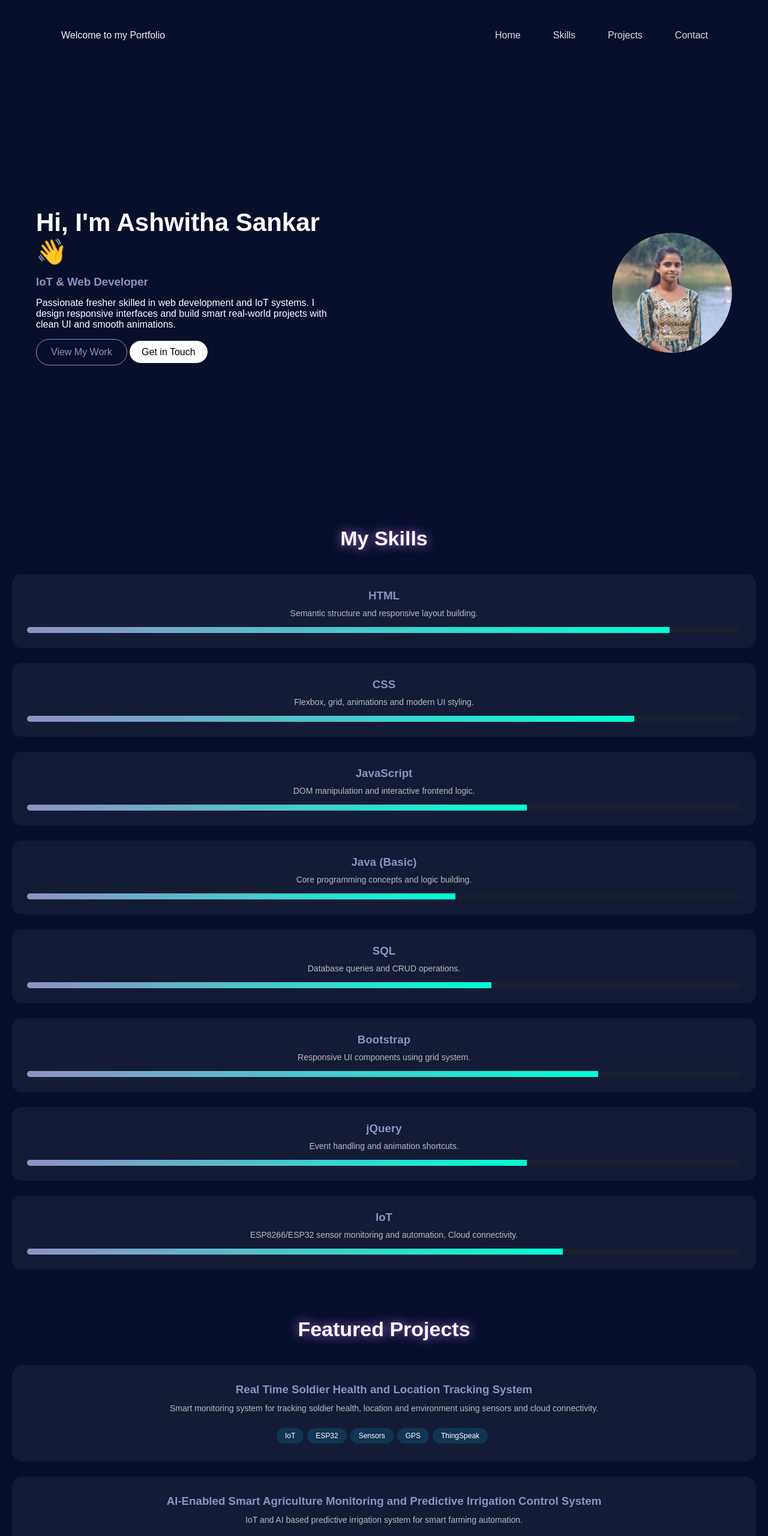
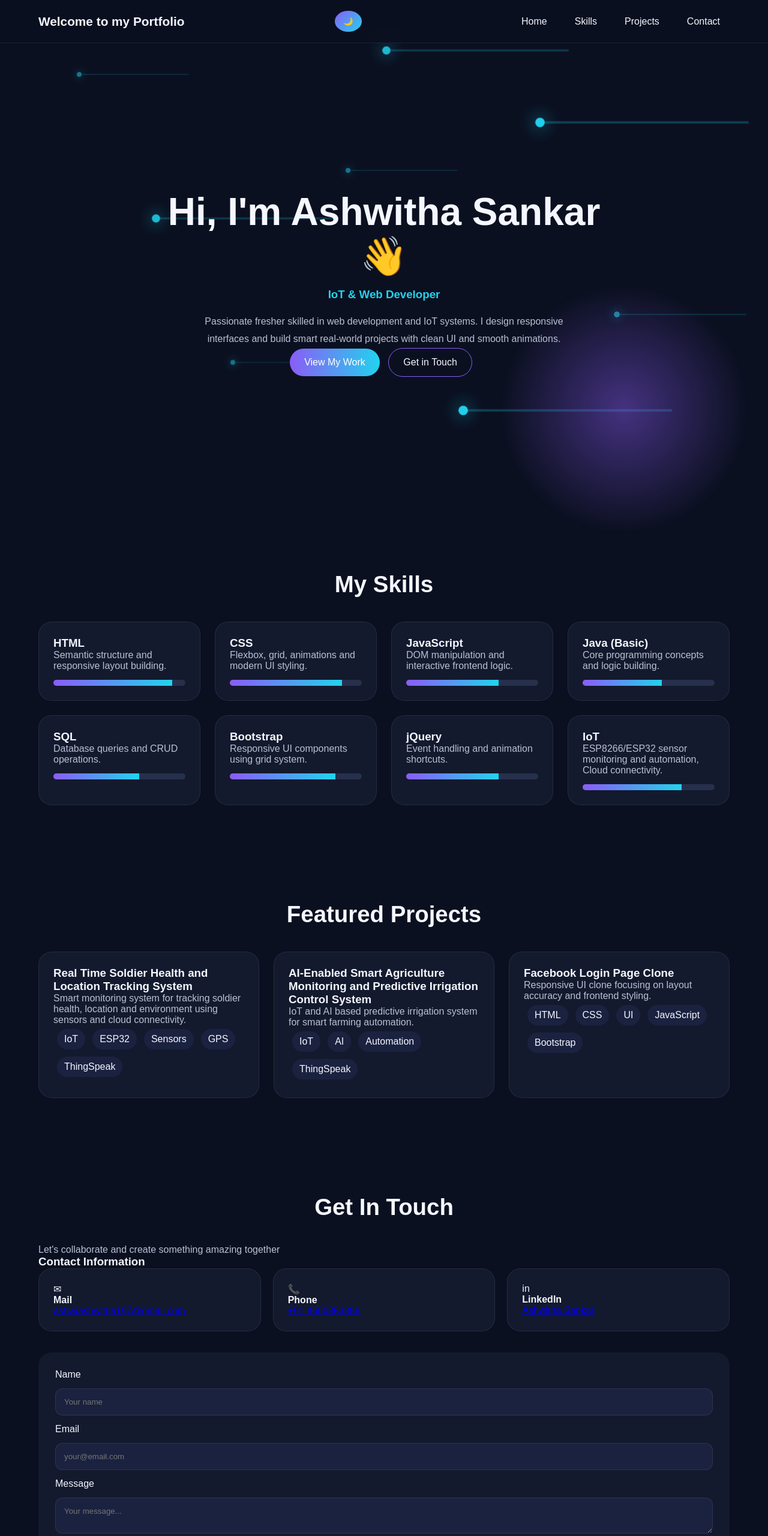
Before and after one commit to ashwithasankar/Ashwitha-Portfolio, a plain HTML site: page index.html in a window 1280 px wide. Shown: the top 2560 px of the page at 60% size. Drawn offline with nearby package versions, Linux system fonts and the light colour scheme.

Commit message:
Portfolio Final Update

```diff
--- a/index.html
+++ b/index.html
@@ -4,19 +4,29 @@
 <meta charset="UTF-8">
 <meta name="viewport" content="width=device-width, initial-scale=1.0" >
 <title>Ashwitha's Portfolio</title>
-<link rel="stylesheet" href="style.css">
+<link rel="stylesheet" href="style-modern.css">
 
 </head>
 
 <body class="bg-dark">
-
 <!-- NAVBAR-->
+ <div class="circuit-bg">
+    <span></span>
+    <span></span>
+    <span></span>
+    <span></span>
+    <span></span>
+    <span></span>
+    <span></span>
+    <span></span>
+</div>
 <header>
   <div class="container">
 
       <nav class="navbar">
     <div class="logo">Welcome to my Portfolio</div>
 <div class="menu-toggle">☰</div>
+<button id="themeToggle">🌙</button>
    <ul class="nav-links">
       <li><a href="#hero">Home</a></li>
       <li><a href="#skills">Skills</a></li>
@@ -44,9 +54,7 @@
   <div class="hero-image">
     <div class="about">
     </div>
-    <div class="moon">
-      <img src="images/1720367151210.jpg">
-    </div>
+
   </div>
 
 </section>
@@ -209,26 +217,37 @@
 <!-- ===== FOOTER ===== -->
 <footer class="footer">
 
-  <h2 class="footer-name">Ashwitha S</h2>
-  <p class="footer-role">Electronics & Web Developer | IoT Enthusiast</p>
+    <div class="footer-content">
 
-  <h4>Quick Links</h4>
-  <ul class="footer-links">
-    <li>About</li>
-    <li>Skills</li>
-    <li>Projects</li>
-    <li>Contact</li>
-  </ul>
+        <h2 class="footer-logo">Ashwitha S</h2>
 
-  <div class="footer-social">
-    <span>✉</span>
-    <span><a href="https://www.linkedin.com/in/ashwitha-sankar-1762a3294">in</a></span>
-    <span>🐱</span>
-  </div>
+        <p class="footer-desc">
+            IoT Developer • Frontend Developer • Problem Solver
+        </p>
 
-  <p class="copyright">
-    © 2026 Ashwitha S. All rights reserved.
-  </p>
+        <div class="footer-social">
+
+            <a href="mailto:ashwiashwitha197@gmail.com">
+                ✉ Email
+            </a>
+
+            <a href="https://www.linkedin.com/in/ashwitha-sankar-1762a3294" target="_blank">
+                LinkedIn
+            </a>
+
+            <a href="https://github.com/your-github-username" target="_blank">
+                GitHub
+            </a>
+
+        </div>
+
+        <div class="footer-line"></div>
+
+        <p class="copyright">
+            © 2026 Ashwitha Sankar. All Rights Reserved.
+        </p>
+
+    </div>
 
 </footer>
 <script src="https://cdn.jsdelivr.net/npm/bootstrap@5.3.8/dist/js/bootstrap.bundle.min.js" integrity="sha384-FKyoEForCGlyvwx9Hj09JcYn3nv7wiPVlz7YYwJrWVcXK/BmnVDxM+D2scQbITxI" crossorigin="anonymous"></script>
--- a/script.js
+++ b/script.js
@@ -1,4 +1,4 @@
-console.log("connected");
+/*console.log("connected");
 (function(){
 emailjs.init("00raBN_GTI5EOqHD5");
 })();
@@ -27,3 +27,170 @@ const navLinks = document.querySelector(".nav-links");
 menuToggle.addEventListener("click", () => {
     navLinks.classList.toggle("active");
 });
+const themeBtn =
+document.getElementById("themeToggle");
+
+themeBtn.addEventListener("click",()=>{
+
+ document.body.classList.toggle("light-mode");
+
+ if(document.body.classList.contains("light-mode")){
+   themeBtn.innerHTML="☀️";
+ }else{
+   themeBtn.innerHTML="🌙";
+ }
+
+});
+const observer =
+new IntersectionObserver(entries=>{
+
+ entries.forEach(entry=>{
+
+  if(entry.isIntersecting){
+   entry.target.classList.add("show");
+  }
+
+ });
+
+});
+
+document.querySelectorAll("section")
+.forEach(section=>{
+
+ section.classList.add("hidden");
+ observer.observe(section);
+
+});*/
+
+console.log("connected");
+
+/* ==========================
+   EMAIL JS
+========================== */
+(function () {
+  if (window.emailjs) {
+    emailjs.init("00raBN_GTI5EOqHD5");
+  }
+})();
+
+const form = document.getElementById("contact-form");
+
+if (form) {
+  form.addEventListener("submit", function (e) {
+    e.preventDefault();
+
+    let params = {
+      from_name: document.getElementById("name").value,
+      from_email: document.getElementById("email").value,
+      message: document.getElementById("msg").value
+    };
+
+    emailjs
+      .send(
+        "service_c2vyutt",
+        "template_56ezy59",
+        params
+      )
+      .then(function () {
+        alert("Message Sent Successfully ✅");
+        form.reset();
+      })
+      .catch(function () {
+        alert("Failed ❌");
+      });
+  });
+}
+
+/* ==========================
+   MOBILE NAVBAR
+========================== */
+const menuToggle = document.querySelector(".menu-toggle");
+const navLinks = document.querySelector(".nav-links");
+
+if (menuToggle) {
+  menuToggle.addEventListener("click", () => {
+    navLinks.classList.toggle("active");
+  });
+}
+
+/* ==========================
+   DARK / LIGHT MODE
+========================== */
+const themeBtn = document.getElementById("themeToggle");
+
+if (themeBtn) {
+  themeBtn.addEventListener("click", () => {
+    document.body.classList.toggle("light-mode");
+
+    if (document.body.classList.contains("light-mode")) {
+      themeBtn.innerHTML = "☀️";
+    } else {
+      themeBtn.innerHTML = "🌙";
+    }
+  });
+}
+
+/* ==========================
+   SCROLL REVEAL ANIMATION
+========================== */
+const observer = new IntersectionObserver(
+  (entries) => {
+    entries.forEach((entry) => {
+      if (entry.isIntersecting) {
+        entry.target.classList.add("show");
+      }
+    });
+  },
+  {
+    threshold: 0.15
+  }
+);
+
+document.querySelectorAll("section").forEach((section) => {
+  section.classList.add("hidden");
+  observer.observe(section);
+});
+
+/* ==========================
+   NAVBAR ACTIVE LINK
+========================== */
+const sections = document.querySelectorAll("section");
+const navItems = document.querySelectorAll(".nav-links a");
+
+window.addEventListener("scroll", () => {
+  let current = "";
+
+  sections.forEach((section) => {
+    const sectionTop = section.offsetTop - 150;
+    const sectionHeight = section.clientHeight;
+
+    if (scrollY >= sectionTop) {
+      current = section.getAttribute("id");
+    }
+  });
+
+  navItems.forEach((link) => {
+    link.classList.remove("active");
+
+    if (link.getAttribute("href").includes(current)) {
+      link.classList.add("active");
+    }
+  });
+});
+
+/* ==========================
+   SMOOTH BUTTON ANIMATION
+========================== */
+const buttons = document.querySelectorAll(
+  ".hero-btn, .get-btn, .send-btn"
+);
+
+buttons.forEach((btn) => {
+  btn.addEventListener("mouseenter", () => {
+    btn.style.transform = "translateY(-3px)";
+  });
+
+  btn.addEventListener("mouseleave", () => {
+    btn.style.transform = "translateY(0)";
+  });
+});
--- /dev/null
+++ b/style-modern.css
@@ -0,0 +1,378 @@
+
+:root{
+  --bg:#0b1020;
+  --card:#131a2e;
+  --card2:#1a2240;
+  --text:#f5f7ff;
+  --muted:#b9c0d4;
+  --primary:#8b5cf6;
+  --accent:#22d3ee;
+}
+
+body.light-mode{
+  --bg:#f5f7fb;
+  --card:#ffffff;
+  --card2:#eef2ff;
+  --text:#1f2937;
+  --muted:#4b5563;
+}
+
+*{margin:0;padding:0;box-sizing:border-box;font-family:Poppins,sans-serif;scroll-behavior:smooth}
+body{background:var(--bg);color:var(--text);transition:.3s}
+
+.container{width:min(1200px,90%);margin:auto}
+
+header{
+ position:sticky;top:0;z-index:1000;
+ backdrop-filter:blur(15px);
+ background:rgba(11,16,32,.7);
+ border-bottom:1px solid rgba(255,255,255,.08);
+}
+
+.navbar{display:flex;justify-content:space-between;align-items:center;padding:18px 0}
+.logo{font-size:1.3rem;font-weight:700}
+.nav-links{display:flex;gap:14px;list-style:none}
+.nav-links a{
+ color:var(--text);text-decoration:none;padding:10px 16px;
+ border-radius:999px;transition:.3s
+}
+.nav-links a:hover{
+ background:linear-gradient(90deg,var(--primary),var(--accent));
+ color:#fff;transform:translateY(-2px)
+}
+
+#themeToggle{
+ border:none;border-radius:50%;padding:10px 14px;
+ cursor:pointer;background:linear-gradient(135deg,var(--primary),var(--accent));
+ color:#fff
+}
+
+#hero{
+    min-height:100vh;
+    display:flex;
+    justify-content:center;
+    align-items:center;
+    text-align:center;
+    position:relative;
+    z-index:2;
+}
+
+.hero-text{
+    max-width:800px;
+}
+
+.hero-text h1{
+    font-size:4rem;
+    margin-bottom:15px;
+}
+
+.hero-text h3{
+    color:#22d3ee;
+    margin-bottom:20px;
+}
+
+.hero-text p{
+    max-width:650px;
+    margin:auto;
+    line-height:1.8;
+    color:#b9c0d4;
+}
+
+.hero-btn,.get-btn{
+ display:inline-block;
+ text-decoration:none;
+ padding:14px 24px;
+ border-radius:999px;
+ margin-right:10px;
+}
+
+.hero-btn{
+ background:linear-gradient(90deg,var(--primary),var(--accent));
+ color:#fff;
+}
+.get-btn{
+ border:1px solid var(--primary);
+ color:var(--text);
+}
+
+.hero-image{position:relative;display:flex;justify-content:center}
+
+.hero-image::before{
+ content:"";
+ position:absolute;
+ width:420px;height:420px;
+ background:radial-gradient(circle,rgba(139,92,246,.45),transparent 70%);
+ z-index:-1;
+}
+
+.moon{
+ width:380px;height:500px;
+ border-radius:32px;
+ overflow:hidden;
+ box-shadow:0 25px 60px rgba(139,92,246,.25);
+ animation:float 4s ease-in-out infinite;
+}
+
+.moon img{width:100%;height:100%;object-fit:cover}
+
+@keyframes float{
+ 50%{transform:translateY(-15px)}
+}
+
+#skills,#projects,#contact{
+ width:min(1200px,90%);
+ margin:0 auto;
+ padding:80px 0;
+}
+
+.section-title,.contact-title{
+ text-align:center;
+ font-size:2.4rem;
+ margin-bottom:40px;
+}
+
+.skills-container{
+ display:grid;
+ grid-template-columns:repeat(auto-fit,minmax(260px,1fr));
+ gap:24px;
+}
+
+.skill-box,.project-card,.contact-card{
+ background:var(--card);
+ border:1px solid rgba(255,255,255,.08);
+ border-radius:22px;
+ padding:24px;
+ transition:.35s;
+}
+
+.skill-box:hover,.project-card:hover,.contact-card:hover{
+ transform:translateY(-8px);
+}
+
+.skill-box p,.project-content p,.contact-sub{
+ color:var(--muted);
+}
+
+.meter{
+ height:10px;background:#26304d;
+ border-radius:999px;overflow:hidden;margin-top:14px;
+}
+.meter span{
+ display:block;height:100%;
+ background:linear-gradient(90deg,var(--primary),var(--accent));
+}
+
+.project-wrapper{
+ display:grid;
+ grid-template-columns:repeat(auto-fit,minmax(300px,1fr));
+ gap:24px;
+}
+
+.project-tags span{
+ display:inline-block;
+ margin:6px;
+ padding:8px 12px;
+ border-radius:999px;
+ background:var(--card2);
+}
+
+.contact-cards{
+ display:grid;
+ grid-template-columns:repeat(auto-fit,minmax(250px,1fr));
+ gap:20px;
+ margin-bottom:35px;
+}
+
+#contact-form{
+ background:var(--card);
+ padding:28px;
+ border-radius:22px;
+ display:flex;
+ flex-direction:column;
+ gap:14px;
+}
+
+#contact-form input,#contact-form textarea{
+ padding:14px;
+ border-radius:12px;
+ border:1px solid rgba(255,255,255,.08);
+ background:var(--card2);
+ color:var(--text);
+}
+
+.send-btn{
+ padding:14px;
+ border:none;
+ border-radius:14px;
+ background:linear-gradient(90deg,var(--primary),var(--accent));
+ color:#fff;
+ cursor:pointer;
+}
+.footer{
+    margin-top:100px;
+    padding:60px 20px;
+    background:rgba(255,255,255,0.03);
+    backdrop-filter:blur(10px);
+    border-top:1px solid rgba(255,255,255,0.08);
+}
+
+.footer-content{
+    max-width:900px;
+    margin:auto;
+    text-align:center;
+}
+
+.footer-logo{
+    font-size:2rem;
+    font-weight:700;
+    color:#ffffff;
+    margin-bottom:10px;
+}
+
+.footer-desc{
+    color:#b9c0d4;
+    margin-bottom:30px;
+}
+
+.footer-social{
+    display:flex;
+    justify-content:center;
+    gap:25px;
+    flex-wrap:wrap;
+}
+
+.footer-social a{
+    text-decoration:none;
+    color:white;
+    padding:12px 20px;
+    border-radius:30px;
+    background:rgba(255,255,255,0.06);
+    transition:.3s;
+}
+
+.footer-social a:hover{
+    background:linear-gradient(
+        135deg,
+        #8b5cf6,
+        #22d3ee
+    );
+
+    transform:translateY(-5px);
+}
+
+.footer-line{
+    width:120px;
+    height:3px;
+    margin:35px auto;
+    background:linear-gradient(
+        90deg,
+        #8b5cf6,
+        #22d3ee
+    );
+    border-radius:20px;
+}
+
+.copyright{
+    color:#8a92a8;
+    font-size:.95rem;
+}
+
+
+.hidden{opacity:0;transform:translateY(50px);transition:1s}
+.show{opacity:1;transform:translateY(0)}
+
+.menu-toggle{display:none}
+
+@media(max-width:768px){
+ #hero{grid-template-columns:1fr;text-align:center;padding-top:40px}
+ .hero-text h1{font-size:2.2rem}
+ .moon{width:280px;height:380px}
+ .menu-toggle{display:block}
+ .nav-links{display:none;position:absolute;top:70px;left:0;right:0;flex-direction:column;background:var(--card);padding:20px}
+ .nav-links.active{display:flex}
+}
+/* animated vedio*/
+.circuit-bg{
+    position:fixed;
+    inset:0;
+    overflow:hidden;
+    z-index:-1;
+}
+
+.circuit-bg span{
+    position:absolute;
+    width:8px;
+    height:8px;
+    border-radius:50%;
+    background:#22d3ee;
+    box-shadow:0 0 15px #22d3ee;
+}
+
+.circuit-bg span::before{
+    content:"";
+    position:absolute;
+    width:180px;
+    height:2px;
+    background:rgba(34,211,238,.25);
+    top:3px;
+    left:0;
+}
+
+.circuit-bg span:nth-child(1){
+    top:15%;
+    left:10%;
+    animation:pulse 3s infinite;
+}
+
+.circuit-bg span:nth-child(2){
+    top:25%;
+    left:70%;
+    animation:pulse 4s infinite;
+}
+
+.circuit-bg span:nth-child(3){
+    top:45%;
+    left:20%;
+    animation:pulse 5s infinite;
+}
+
+.circuit-bg span:nth-child(4){
+    top:65%;
+    left:80%;
+    animation:pulse 3.5s infinite;
+}
+
+.circuit-bg span:nth-child(5){
+    top:75%;
+    left:30%;
+    animation:pulse 6s infinite;
+}
+
+.circuit-bg span:nth-child(6){
+    top:85%;
+    left:60%;
+    animation:pulse 4s infinite;
+}
+
+.circuit-bg span:nth-child(7){
+    top:35%;
+    left:45%;
+    animation:pulse 3s infinite;
+}
+
+.circuit-bg span:nth-child(8){
+    top:10%;
+    left:50%;
+    animation:pulse 5s infinite;
+}
+
+@keyframes pulse{
+    0%,100%{
+        transform:scale(1);
+        opacity:.5;
+    }
+    50%{
+        transform:scale(2);
+        opacity:1;
+    }
+}
--- a/style.css
+++ b/style.css
@@ -10,8 +10,9 @@ background-color: #070f2b;;
 color:#ffffff;
 }
 .container{
-    padding:10px 12px;
-    margin:10px;
+    width:90%;
+    max-width:1200px;
+    margin:auto;
 }
 .logo{
     font: size 3vw;
@@ -118,11 +119,13 @@ margin-bottom: 15px;
 .hero-image{perspective:1000px;}
 
 .moon{
-width: 300px;
-height: 300px;
-overflow:hidden;
-border-radius:50% 50%;
-animation:rotateIn 1.5s ease forwards;
+    width:320px;
+    height:320px;
+    border-radius:50%;
+    overflow:hidden;
+    box-shadow:
+      0 0 25px rgba(146,144,195,.6),
+      0 0 60px rgba(146,144,195,.3);
 }
 
 .moon img{
@@ -144,9 +147,10 @@ margin-bottom:40px;
 }
 
 .skills-container{
-display:grid;
-grid-template-columns:repeat(2,1fr);
-gap:25px;
+    display:grid;
+    grid-template-columns:
+      repeat(auto-fit,minmax(280px,1fr));
+    gap:25px;
 }
 
 .skill-box{
@@ -195,18 +199,15 @@ gap:25px;
 }
 
 .project-card{
-position:relative;
-padding:30px;
-border-radius:18px;
-background:rgba(255,255,255,0.05);
-backdrop-filter:blur(14px);
-transition:0.4s ease;
+    background:rgba(255,255,255,.06);
+    border:1px solid rgba(255,255,255,.08);
+    backdrop-filter:blur(12px);
+    transition:.4s ease;
 }
 
 .project-card:hover{
-transform:translateY(-10px) scale(1.02);
+    transform:translateY(-10px);
 }
-
 .project-content h3{
 color:#9290c3;
 margin-bottom:12px;
@@ -275,10 +276,10 @@ margin-bottom:20px;
 
 /* CONTACT CARDS */
 .contact-cards{
-display:flex;
-flex-direction:column;
-gap:20px;
-margin-bottom:40px;
+    display:grid;
+    grid-template-columns:
+      repeat(auto-fit,minmax(250px,1fr));
+    gap:20px;
 }
 
 .contact-card{
@@ -516,3 +517,26 @@ margin-top:40px;
 .nav-links{
     transition:0.3s ease;
 }
+.light-mode{
+    background:#f5f7fb;
+    color:#111;
+}
+
+.light-mode .skill-box,
+.light-mode .project-card,
+.light-mode .contact-card{
+    background:#fff;
+    color:#111;
+}
+
+/*scroll reveal*/
+.hidden{
+    opacity:0;
+    transform:translateY(60px);
+    transition:1s;
+}
+
+.show{
+    opacity:1;
+    transform:translateY(0);
+}
```
